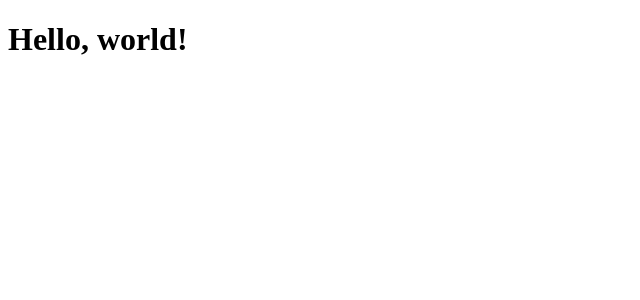
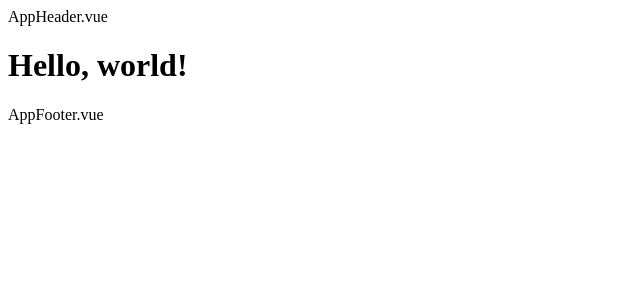
Before and after one commit to PedroClerici/vue-reference, a Vue app: page / in a window 1280 px wide. Shown: the top 300 px of the page, without its empty margins (0-640 px from the left). Built offline with nearby package versions, Linux system fonts and the light colour scheme.

Commit message:
Added components

```diff
--- a/jsconfig.json
+++ b/jsconfig.json
@@ -5,9 +5,7 @@
     "baseUrl": "./",
     "moduleResolution": "node",
     "paths": {
-      "@/*": [
-        "src/*"
-      ]
+      "@/*": ["src/*"],
     },
     "lib": [
       "esnext",
--- a/src/App.vue
+++ b/src/App.vue
@@ -1,14 +1,22 @@
 <script>
+  // Importing component locally
+  import AppHeader from '@components/AppHeader.vue'
+
   export default {
     name: 'App',
     data() {
       return {
         message: "world",
       }
+    },
+    components: {
+      AppHeader
     }
   }
 </script>
 
 <template>
+  <AppHeader/>
     <h1>Hello, {{ message }}!</h1>
+  <AppFooter/>
 </template>
--- /dev/null
+++ b/src/components/AppFooter.vue
@@ -0,0 +1,9 @@
+<script>
+  export default {
+    name: "AppFooter"
+  }
+</script>
+
+<template>
+  <footer>AppFooter.vue</footer>
+</template>
--- /dev/null
+++ b/src/components/AppHeader.vue
@@ -0,0 +1,9 @@
+<script>
+  export default {
+    name: "AppHeader"
+  }
+</script>
+
+<template>
+  <header>AppHeader.vue</header>
+</template>
--- a/vue.config.js
+++ b/vue.config.js
@@ -1,4 +1,15 @@
-const { defineConfig } = require('@vue/cli-service')
+const { resolve } = require("path");
+const { defineConfig } = require("@vue/cli-service");
+
 module.exports = defineConfig({
-  transpileDependencies: true
-})
+  transpileDependencies: true,
+  configureWebpack: {
+    resolve: {
+        alias: {
+            '@': resolve(__dirname, "src"),
+            '@components': resolve(__dirname, "src/components")
+        },
+        extensions: ['.js', '.vue', '.json']
+    }
+  },
+});
```
Also changed, not shown: src/main.js (+9 -3 lines). Lines whose indentation alone changed are shown as unchanged.
